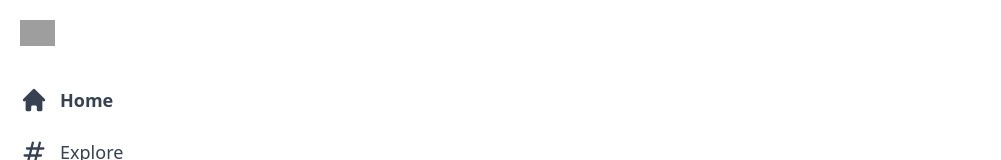
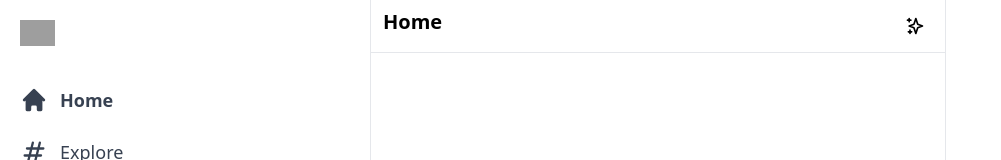
Before and after one commit to lauriskwan/twitter_clone, a Next.js app: page / in a window 1280 px wide. Shown: the top 160 px of the page, without its empty margins (0-1001 px from the left). Built offline with nearby package versions, Linux system fonts and the light colour scheme; grey boxes are pictures that could not be loaded.

Commit message:
feed component and header

```diff
--- /dev/null
+++ b/components/Feed.js
@@ -0,0 +1,14 @@
+import { SparklesIcon } from "@heroicons/react/outline";
+
+export default function Feed() {
+  return (
+    <div className="xl:ml-[370px] border-l border-r border-gray-200 sm:ml-[73px] flex-grow max-w-xl ">
+      <div className="flex py-2 px-3 sticky top-0 z-50 bg-white border-b border-gray-200">
+        <h2 className="text-lg sm:text-xl font-bold cursor-pointer">Home</h2>
+        <div className="hoverEffect flex items-center justify-center px-0 ml-auto w-9 h-9">
+          <SparklesIcon className="h-5" />
+        </div>
+      </div>
+    </div>
+  );
+}
--- a/pages/index.js
+++ b/pages/index.js
@@ -1,3 +1,4 @@
+import Feed from "@/components/Feed";
 import Sidebar from "@/components/Sidebar";
 import Head from "next/head";
 
@@ -16,6 +17,7 @@
         <Sidebar />
 
         {/* Feed */}
+        <Feed />
 
         {/* Widgets */}
 
```
